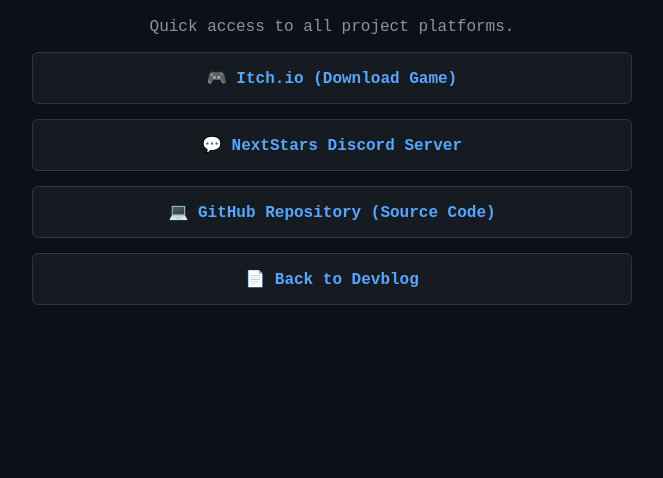
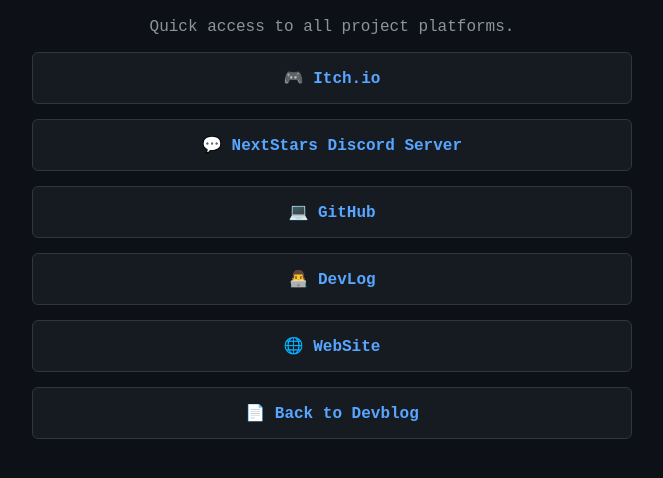
Before and after one commit to nextstars-development/lapdsimulator-devlog, a plain HTML site: page link.html in a window 1280 px wide. Shown: the part 100-578 px from the top of the page, without its empty margins (308-971 px from the left). Drawn offline with Linux system fonts and the light colour scheme.

Commit message:
Update links in link.html for clarity

```diff
--- a/link.html
+++ b/link.html
@@ -38,9 +38,11 @@
     <h1>// OFFICIAL_LINKS</h1>
     <p>Quick access to all project platforms.</p>
 
-    <a class="link-box" href="https://nextstars.itch.io/lapd-simulator" target="_blank">🎮 Itch.io (Download Game)</a>
+    <a class="link-box" href="https://nextstars.itch.io/lapd-simulator" target="_blank">🎮 Itch.io</a>
     <a class="link-box" href="https://discord.gg/24X4rc8f42" target="_blank">💬 NextStars Discord Server</a>
-    <a class="link-box" href="https://github.com/nextstars-development/LAPD-Simulator" target="_blank">💻 GitHub Repository (Source Code)</a>
+    <a class="link-box" href="https://github.com/nextstars-development/" target="_blank">💻 GitHub</a>
+    <a class="link-box" href="https://nextstars-development.github.io/lapdsimulator-devlog/" target="_blank">👨‍💻 DevLog</a>
+    <a class="link-box" href="https://development.nextstars.com" target="_blank">🌐 WebSite</a>
     <a class="link-box" href="index.html">📄 Back to Devblog</a>
 </body>
 </html>
```
